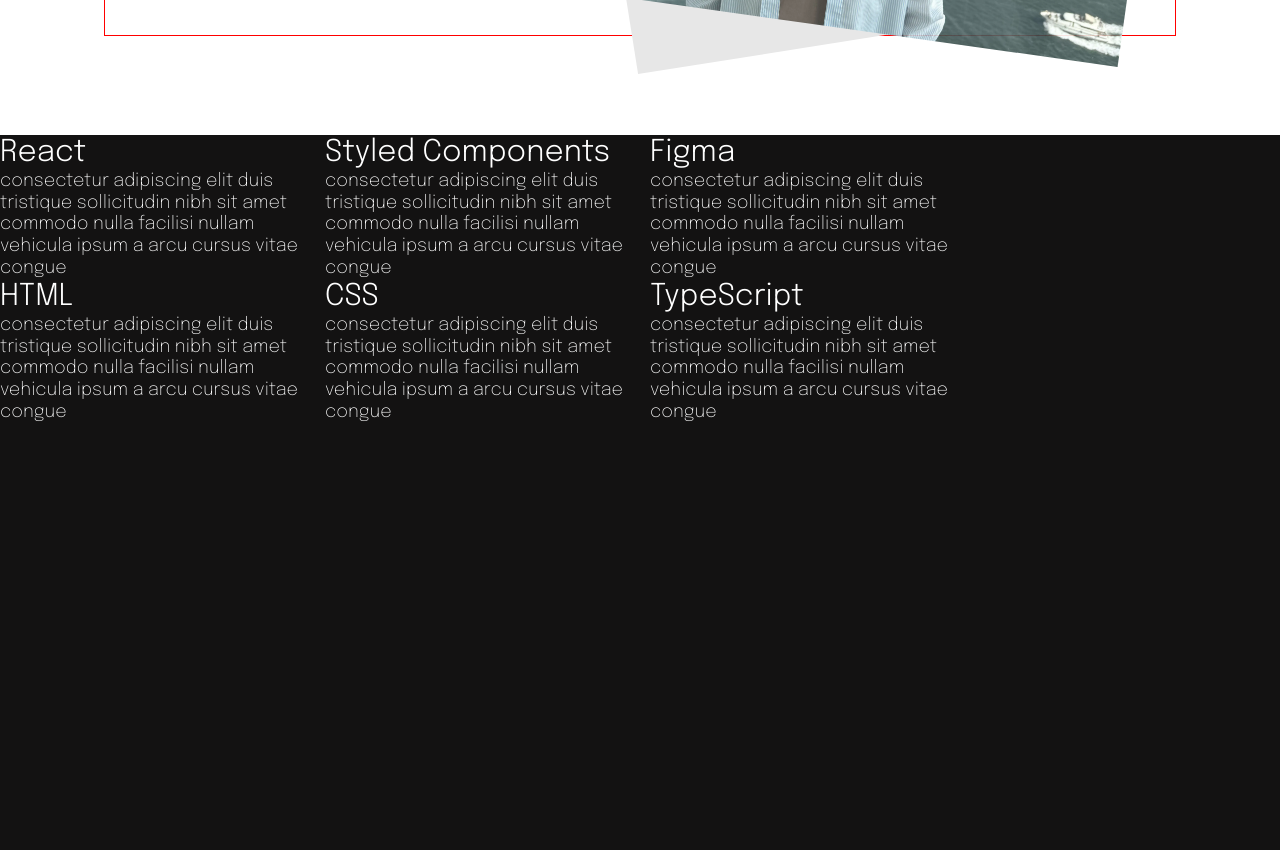
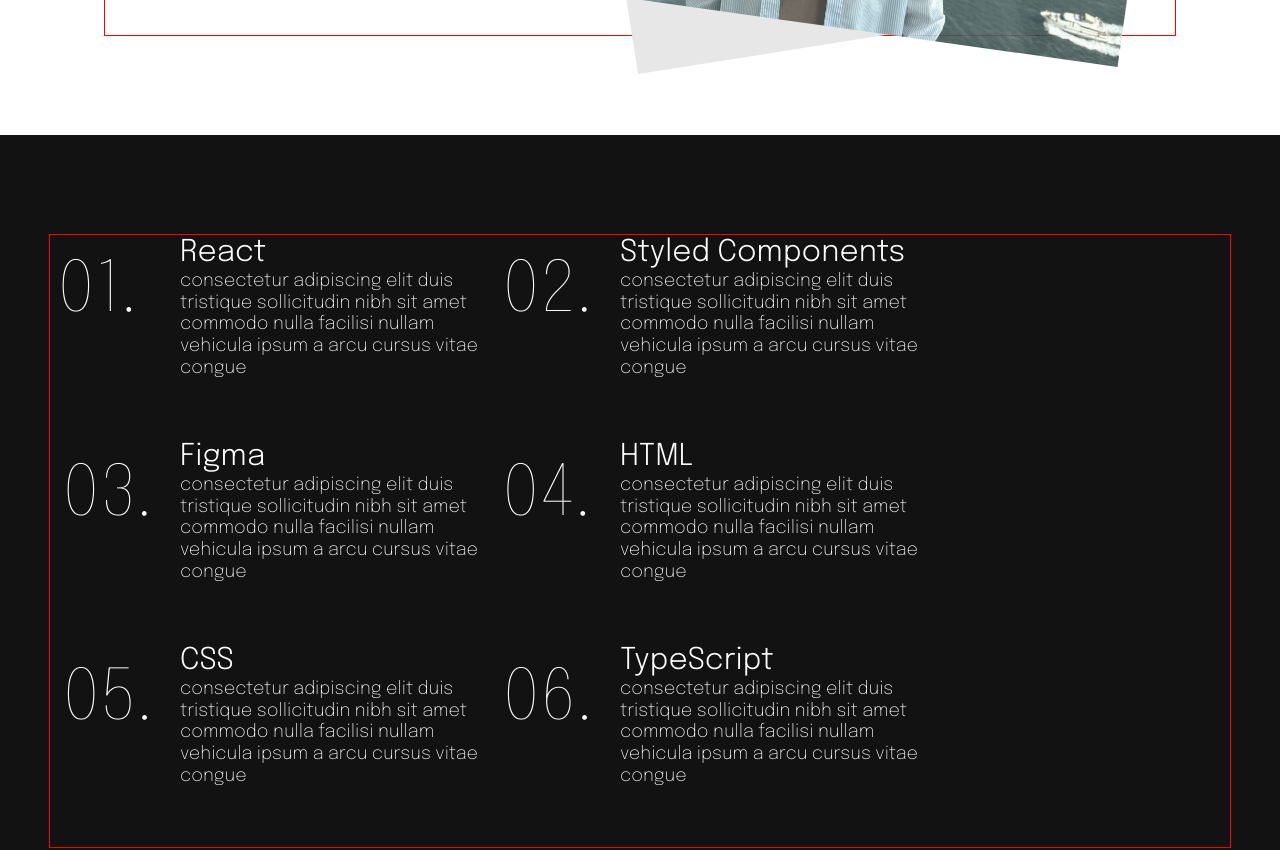
Before and after one commit to KamzeyevaAnastasiya/Portfolio, a React (Vite) app: page / in a window 1280 px wide. Shown: the part 740-1590 px from the top of the page. Built offline with nearby package versions, Linux system fonts and the light colour scheme.

Commit message:
Style section

```diff
--- a/src/layout/sections/skills/Skills.tsx
+++ b/src/layout/sections/skills/Skills.tsx
@@ -1,34 +1,78 @@
 import styled from "styled-components"
 import { FlexWrapper } from "../../../components/FlexWrapper"
 import { Skill } from "./skill/Skill"
+import { Container } from "../../../components/Container";
+import { Theme } from "../../../styles/Theme";
 
 export const Skills = () => {
     return (
         <StyledSkills>
+            <Container>
                 <FlexWrapper wrap={"wrap"}>
+                    <StyledList>
+                        <StyledLi>
                             <Skill title={"React"}
                             text={"consectetur adipiscing elit duis tristique sollicitudin nibh sit amet commodo nulla facilisi nullam vehicula ipsum a arcu cursus vitae congue"}/>
+                        </StyledLi>
 
+                        <StyledLi>
                             <Skill title={"Styled Components"}
                             text={"consectetur adipiscing elit duis tristique sollicitudin nibh sit amet commodo nulla facilisi nullam vehicula ipsum a arcu cursus vitae congue"}/>
+                        </StyledLi>
 
+                        <StyledLi>
                             <Skill title={"Figma"}
                             text={"consectetur adipiscing elit duis tristique sollicitudin nibh sit amet commodo nulla facilisi nullam vehicula ipsum a arcu cursus vitae congue"}/>
+                        </StyledLi>
 
+                        <StyledLi>
                             <Skill title={"HTML"}
                             text={"consectetur adipiscing elit duis tristique sollicitudin nibh sit amet commodo nulla facilisi nullam vehicula ipsum a arcu cursus vitae congue"}/>
+                        </StyledLi>
 
+                        <StyledLi>
                             <Skill title={"CSS"}
                             text={"consectetur adipiscing elit duis tristique sollicitudin nibh sit amet commodo nulla facilisi nullam vehicula ipsum a arcu cursus vitae congue"}/>
+                        </StyledLi>
 
+                        <StyledLi>
                             <Skill title={"TypeScript"}
                             text={"consectetur adipiscing elit duis tristique sollicitudin nibh sit amet commodo nulla facilisi nullam vehicula ipsum a arcu cursus vitae congue"}/>
+                        </StyledLi>
+                    </StyledList>
                 </FlexWrapper>
+            </Container>
         </StyledSkills>
     );
 };
 
 const StyledSkills = styled.section`
-    background-color: #eef893;
-    min-height: 100vh;
+    padding: 100px 50px 145px;
 `
+
+const StyledList = styled.ol`
+    list-style-type: none;
+    counter-reset: item;
+    display: flex;
+    flex-wrap: wrap;
+`
+
+const StyledLi = styled.li`
+    margin-left: 115px;
+    position: relative;
+    margin-bottom: 60px;
+
+    &::before {
+        content: '0' counter(item) '.';
+        counter-increment: item;
+        font-family: "Epilogue", sans-serif;
+        font-weight: 100;
+        font-size: 70px;
+        color: ${Theme.colors.mainFn};
+        position: absolute;
+        top: 15px;
+        left: -50%;
+        transform: translateX(50%);
+    }
+
+`
```
Lines whose indentation alone changed are shown as unchanged.
